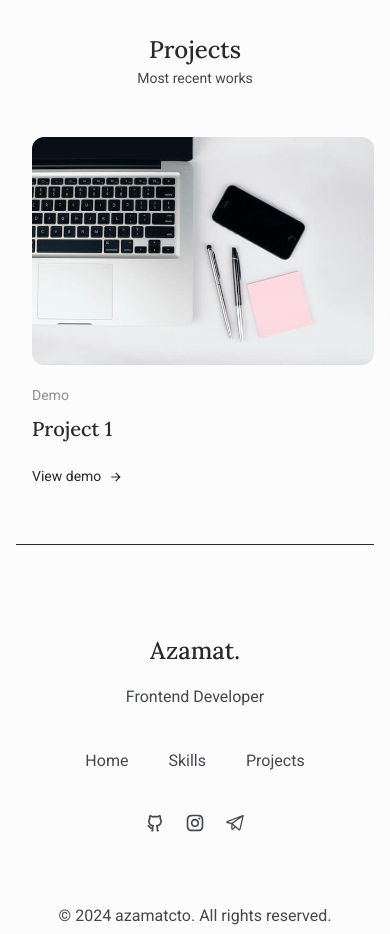
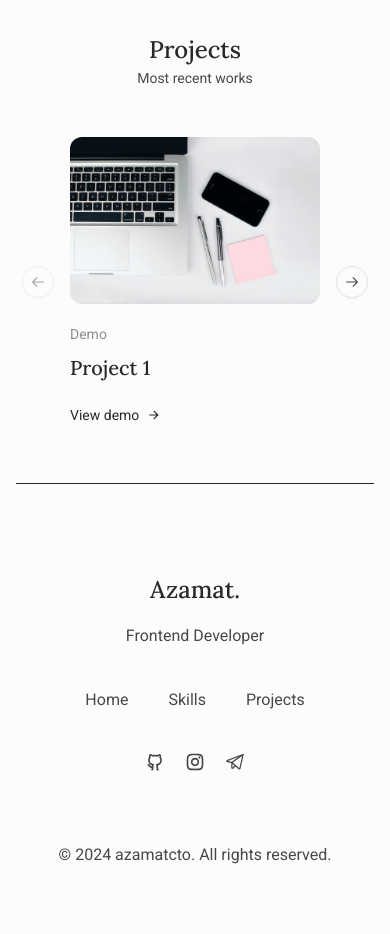
Before and after one commit to azamat-cto/personal, a Next.js app: page / in a window 390 px wide. Shown: the part 2260-3194 px from the top of the page. Built offline with nearby package versions, Linux system fonts and the light colour scheme.

Commit message:
Add carousel responsiveness

```diff
--- a/package.json
+++ b/package.json
@@ -1,6 +1,6 @@
 {
     "name": "personal",
-    "version": "0.1.7",
+    "version": "0.1.8",
     "private": true,
     "scripts": {
         "dev": "next dev",
--- a/src/components/Projects.tsx
+++ b/src/components/Projects.tsx
@@ -54,10 +54,10 @@ function Projects() {
                 </div>
 
                 <div className="border-b border-heading pb-14">
-                    <Carousel className="mx-auto w-full max-w-sm">
+                    <Carousel className="mx-auto w-[250px]">
                         <CarouselContent>
                             {projects.map((project, index) => (
-                                <CarouselItem className="pl-8" key={project.id + index}>
+                                <CarouselItem key={project.id + index}>
                                     <div className="mb-5">
                                         <Image
                                             className="rounded-xl"
```
